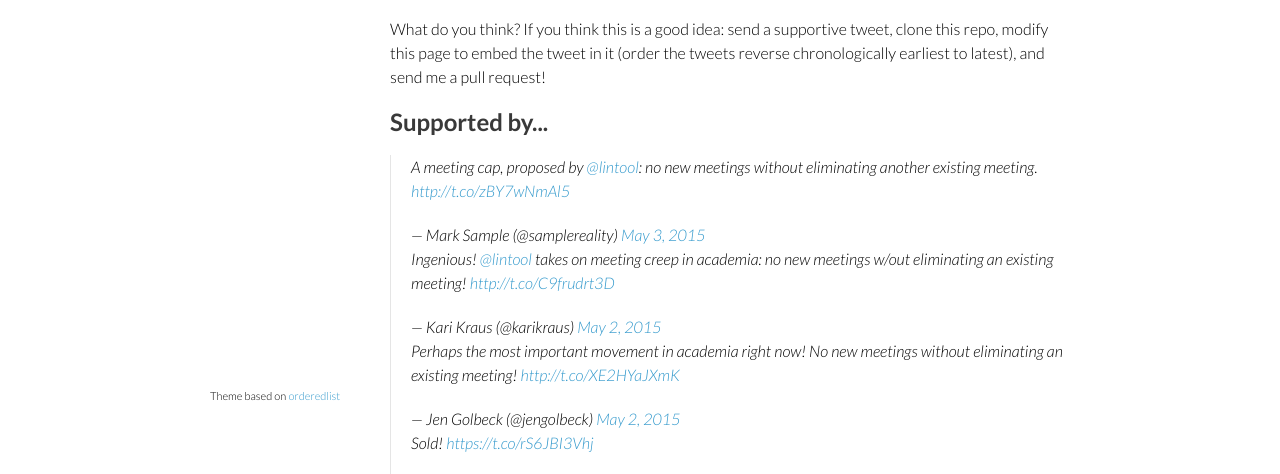
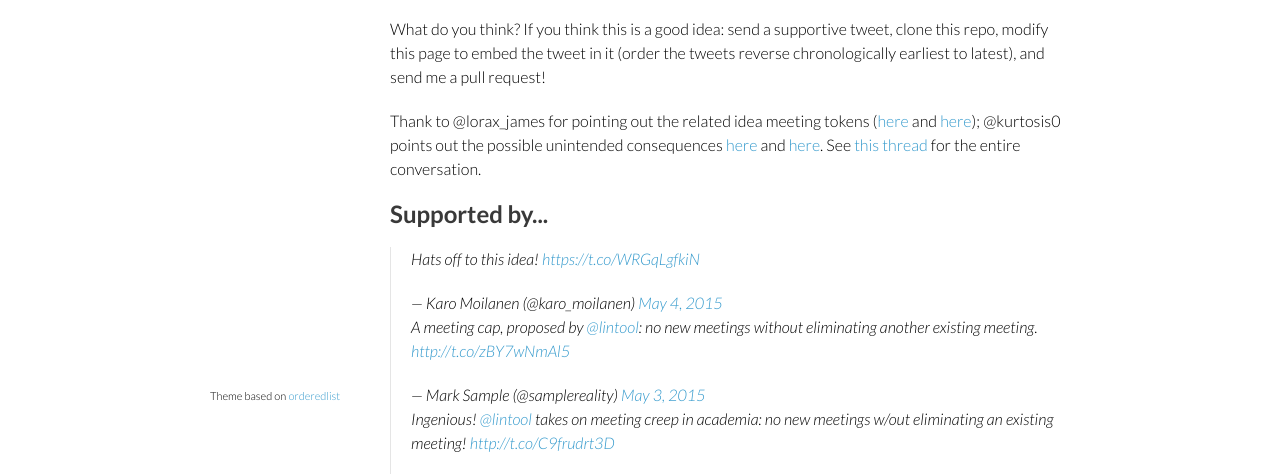
Before and after one commit to tobym/bullshitcap, a plain HTML site: page index.html in a window 1280 px wide. Shown: the part 324-798 px from the top of the page. Drawn offline with Linux system fonts and the light colour scheme.

Commit message:
Summary of discussion from yesterday.

```diff
--- a/index.html
+++ b/index.html
@@ -44,9 +44,20 @@ supportive tweet, clone this repo, modify this page to embed the tweet
 in it (order the tweets reverse chronologically earliest to latest),
 and send me a pull request!</p>
 
+<p>Thank to @lorax_james for pointing out the related idea meeting
+tokens
+(<a href="http://www.43folders.com/2007/10/19/meeting-tokens-scarcity">here</a>
+and <a href="http://www.43folders.com/2007/09/27/vox-pop-recreating-scarcity">here</a>);
+@kurtosis0 points out the possible unintended
+consequences <a href="http://www.slate.com/articles/business/the_dismal_science/1998/08/babysitting_the_economy.html">here</a>
+and <a href="http://en.wikipedia.org/wiki/Capitol_Hill_Babysitting_Co-op">here</a>. See <a href="https://twitter.com/posco/status/595307592559120384">this
+thread</a> for the entire conversation.</p>
+
 <h2>Supported by...</h1>
 
 <script async src="//platform.twitter.com/widgets.js" charset="utf-8"></script>
+
+<blockquote class="twitter-tweet" lang="en"><p lang="en" dir="ltr">Hats off to this idea! <a href="https://t.co/WRGqLgfkiN">https://t.co/WRGqLgfkiN</a></p>&mdash; Karo Moilanen (@karo_moilanen) <a href="https://twitter.com/karo_moilanen/status/595328691951050754">May 4, 2015</a></blockquote>
 
 <blockquote class="twitter-tweet" lang="en"><p lang="en" dir="ltr">A meeting cap, proposed by <a href="https://twitter.com/lintool">@lintool</a>: no new meetings without eliminating another existing meeting. <a href="http://t.co/zBY7wNmAl5">http://t.co/zBY7wNmAl5</a></p>&mdash; Mark Sample (@samplereality) <a href="https://twitter.com/samplereality/status/594874904614457345">May 3, 2015</a></blockquote>
 
```
